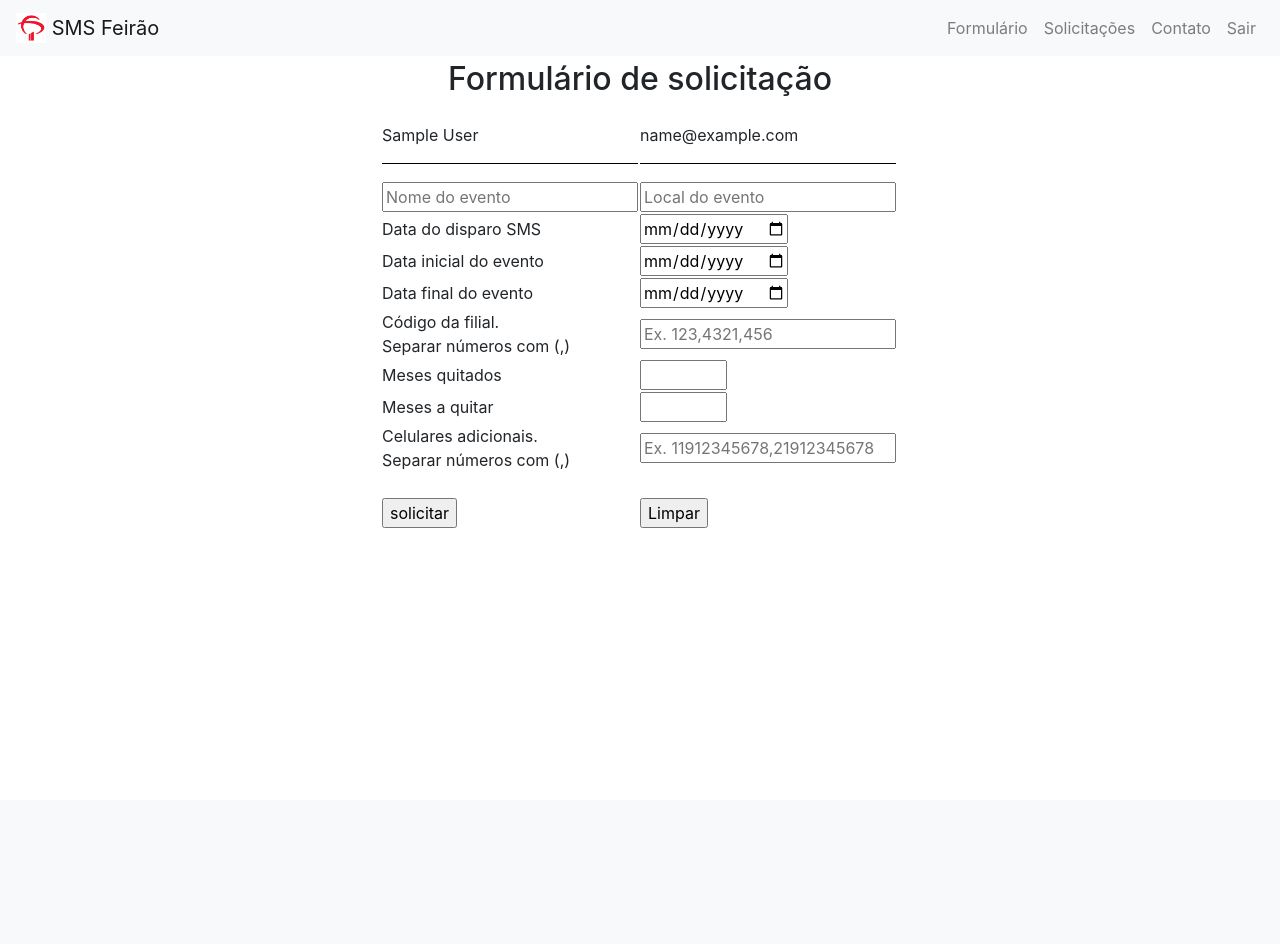
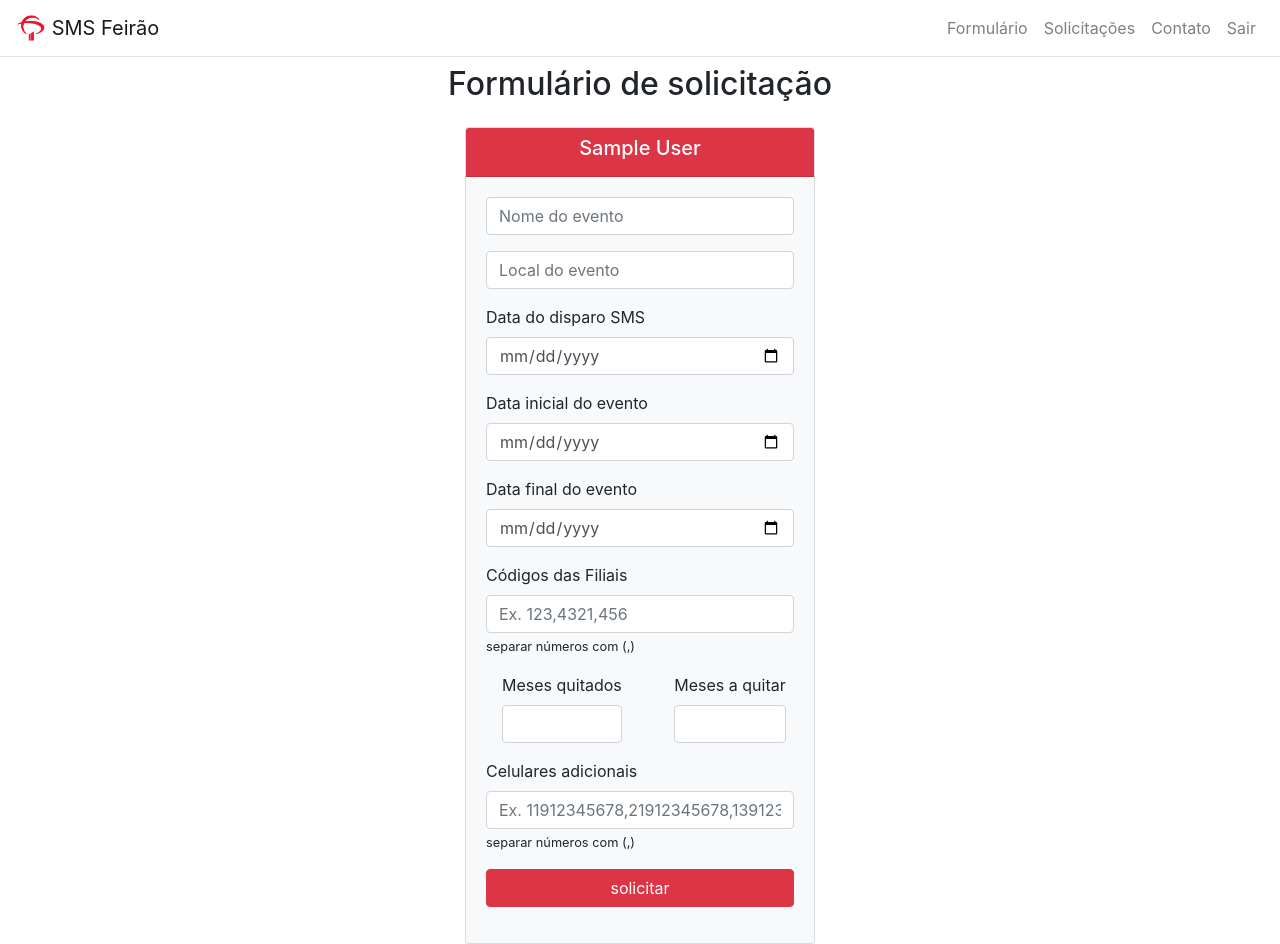
Before and after one commit to Ubuntu-Oss/Envio-SMS, a PHP site: page /formulario.php in a window 1280 px wide. Before the commit the page ends 800 px from the top, so only its background shows below. Run offline with PHP 8.4, Linux system fonts and the light colour scheme; the visitor is signed in with stand-in values (Sample User, id 1).

Commit message:
front-end

```diff
--- a/public/Formulario-SMS/formulario.php
+++ b/public/Formulario-SMS/formulario.php
@@ -19,11 +19,15 @@ if (!isset($_SESSION['autenticado']) || $_SESSION['autenticado'] != 'SIM'){
 	</head>
 
 	<body>
-		<nav class="navbar navbar-expand-sm navbar-light bg-light">
+		<nav class="navbar navbar-expand-sm navbar-light bg-white border-bottom">
 			<a class="navbar-brand" href="#">
 				<img src="img/bradesco.png" width="30" height="30" class="d-inline-block align-top" alt="">
 				SMS Feirão
 			</a>
+			<button class="navbar-toggler" data-toggle="collapse" data-target="#naveg">
+				<span class="navbar-toggler-icon"></span>
+			</button>
+			<div class="collapse navbar-collapse" id="naveg">
 				<ul class="navbar-nav ml-auto">
 					<li class="nav-item">
 						<a class="nav-link" href="formulario.php">Formulário</a>
@@ -38,61 +42,64 @@ if (!isset($_SESSION['autenticado']) || $_SESSION['autenticado'] != 'SIM'){
 						<a class="nav-link" href="logoff.php">Sair</a>
 					</li>
 				</ul>
+			</div>
 		</nav>
-		<div class="mt-1 mb-4"><h2 align="center"> Formulário de solicitação </h2></div>
-		<div>
-			<table class="tableF" width="200px" align="center">
+		<?php if (isset($_GET['inclusao']) && $_GET['inclusao'] == 1){?>
+			<div class="bg-success pt-2 mb-2 text-white d-flex justify-content-center">
+				<h5> solicitação realizada! </h5>
+			</div>
+		<?php } ?>
+		<div class="mt-2 mb-3 d-flex justify-content-center">
+			<h2> Formulário de solicitação </h2>
+		</div>
+		<div class="card bg-light" style="width: 350px; margin: 0 auto">
+			<div class="card-header bg-danger py-2 text-white d-flex justify-content-center">
+				<h5> <?= ($_SESSION['nome'])?> </h5>
+			</div>
+			<div class="card-body">
 				<form name="frm" action="solicitacao_controller.php?acao=inserir" method="post">
-					<tr>
-						<td><?php echo ($_SESSION['nome']); ?><hr style="border-color:black"></td>
-						<td><?php echo ($_SESSION['email']);?><hr style="border-color:black"></td>
-					</tr>
-					<tr>
-						<td><input type="text" id="NomeEvento" name="NomeEvento" placeholder="Nome do evento" maxlength="26"></td>
-						<td><input type="text" id="LocalEvento" name="LocalEvento" placeholder="Local do evento" maxlength="32"></td>
-					</tr>
-					<tr>
-						<td>Data do disparo SMS</td>
-						<td><input type="date" id="DataDisparo" name="DataDisparo"></td>
-					</tr>
-					<tr>
-						<td>Data inicial do evento</td>
-						<td><input type="date" id="DataEventoI" name="DataEventoI"></td>
-					</tr>
-					<tr>
-						<td>Data final do evento</td>
-						<td><input type="date" id="DataEventoF" name="DataEventoF"></td>
-					</tr>
-					<tr>
-						<td>Código da filial.<br>Separar números com (,)</td>
-						<td><input type="text" id="CodigoFilial" name="CodigoFilial" placeholder="Ex. 123,4321,456" maxlength="15"></td>
-					</tr>
-					<tr>
-						<td>Meses quitados</td>
-					<td>
-						<input type="number" name="MesesQ" id="MesesQ" min="1" max="24">
-					</td>
-					</tr>
-					<tr>
-						<td>Meses a quitar</td>
-					<td>
-						<input type="number" name="MesesAq" id="MesesAq" min="1" max="24">
-					</td>
-					</tr>
-					<tr>
-					<td>Celulares adicionais.<br>Separar números com (,)</td>
-					<td><input type="text" id="CelularesAdicionais" name="CelularesAdicionais" placeholder="Ex. 11912345678,21912345678" maxlength="200"></td>
-					</tr>
-					<tr>
-					<td><br><input type="button" value="solicitar" onclick="validarCampos()"></td>
-					<td><br><input type="reset" value="Limpar"><td>
-					</tr>
-				</iform>
-			</table>
+					<div class="form-group">
+						<input class="form-control"type="text" id="NomeEvento" name="NomeEvento" placeholder="Nome do evento" maxlength="26">
 					</div>
-		<?php if (isset($_GET['inclusao']) && $_GET['inclusao'] == 1)
-				print"<script>alert('solicitação realizada!')</script>"
-		 ?>
+					<div class="form-group">
+						<input class="form-control"type="text" id="LocalEvento" name="LocalEvento" placeholder="Local do evento" maxlength="32">
+					</div>
+					<div class="form-group">
+						<label for="DataDisparo">Data do disparo SMS</label>
+						<input class="form-control"type="date" id="DataDisparo" name="DataDisparo">
+					</div>
+					<div class="form-group">
+						<label for="DataEventoI"> Data inicial do evento</label>
+						<input class="form-control" type="date" id="DataEventoI" name="DataEventoI">
+					</div>
+					<div class="form-group">
+						<label for="DataEventoF">Data final do evento</label>
+						<input class="form-control" type="date" id="DataEventoF" name="DataEventoF">
+					</div>
+					<div class="form-group">
+						<label for=CodigoFilial>Códigos das Filiais</label>
+						<input class="form-control" type="text" id="CodigoFilial" name="CodigoFilial" placeholder="Ex. 123,4321,456" maxlength="15">
+						<small>separar números com (,)</small>
+					</div>
+					<div class="form-group d-inline-block mr-4 ml-3">
+						<label for="MesesQ">Meses quitados</label>
+						<input class="form-control" type="number" name="MesesQ" id="MesesQ" min="1" max="24">
+					</div>
+					<div class="form-group d-inline-block ml-4">
+						<label for="MesesQ">Meses a quitar</label>
+						<input class="form-control" type="number" name="MesesAq" id="MesesAq" min="1" max="24">
+					</div>
+					<div class="form-group">
+						<label for="CelularesAdicionais">Celulares adicionais</label>
+						<input class="form-control" type="textarea" id="CelularesAdicionais" name="CelularesAdicionais" placeholder="Ex. 11912345678,21912345678,13912345678" maxlength="200">
+						<small>separar números com (,)</small>
+					</div>
+					<div class="form-group">
+						<input class="btn btn-block btn-danger"type="button" value="solicitar" onclick="validarCampos()"></td>
+					</div>
+				</form>
+			</div>
+		</div>
 
 		<script src="https://code.jquery.com/jquery-3.3.1.slim.min.js" integrity="sha384-q8i/X+965DzO0rT7abK41JStQIAqVgRVzpbzo5smXKp4YfRvH+8abtTE1Pi6jizo" crossorigin="anonymous"></script>
     	<script src="https://cdnjs.cloudflare.com/ajax/libs/popper.js/1.14.3/umd/popper.min.js" integrity="sha384-ZMP7rVo3mIykV+2+9J3UJ46jBk0WLaUAdn689aCwoqbBJiSnjAK/l8WvCWPIPm49" crossorigin="anonymous"></script>
```
Also changed, not shown: public/Formulario-SMS/index.php (+25 -16 lines), public/Formulario-SMS/solicitacoes.php (+15 -3 lines). Lines whose indentation alone changed are shown as unchanged.
